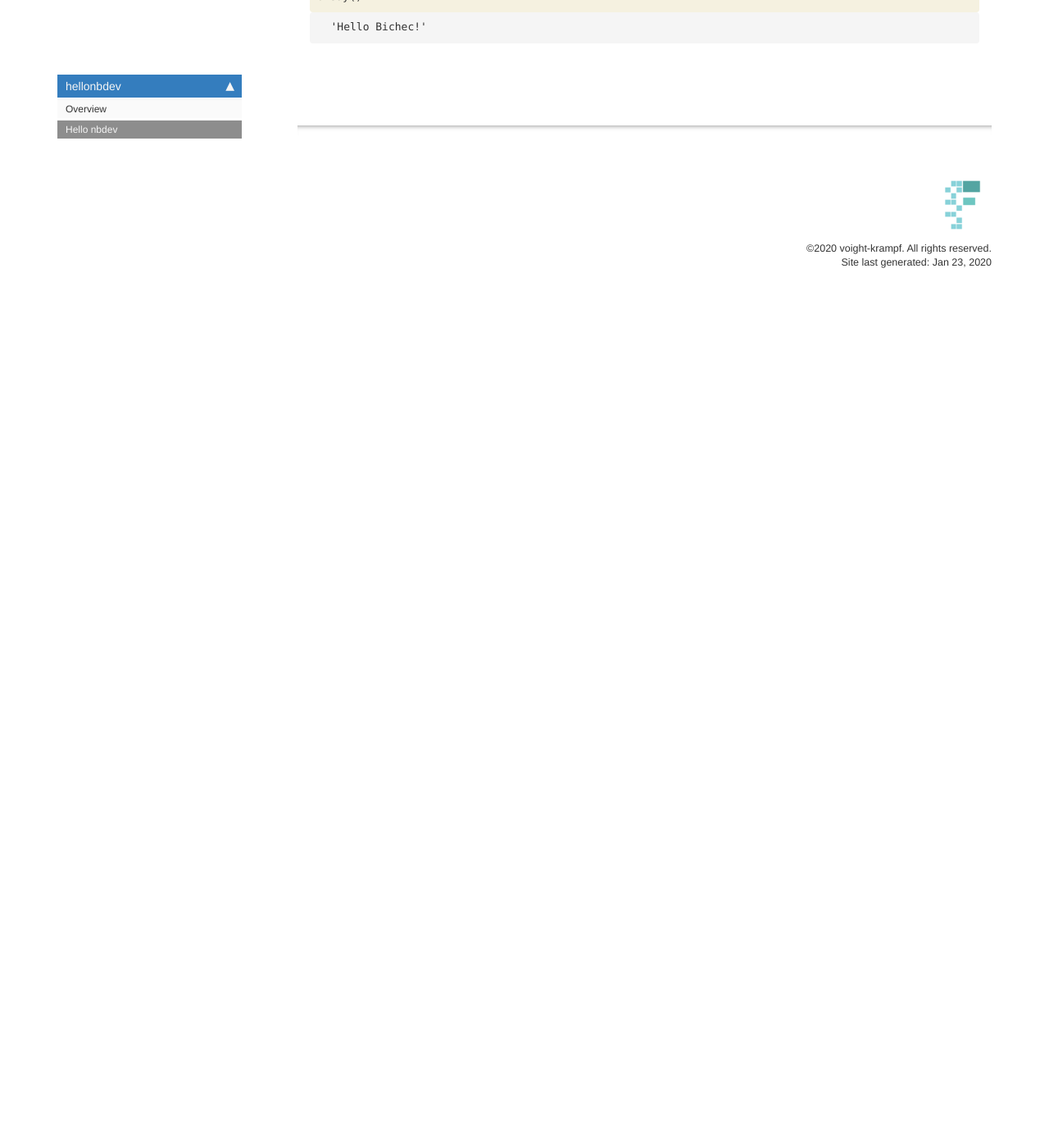
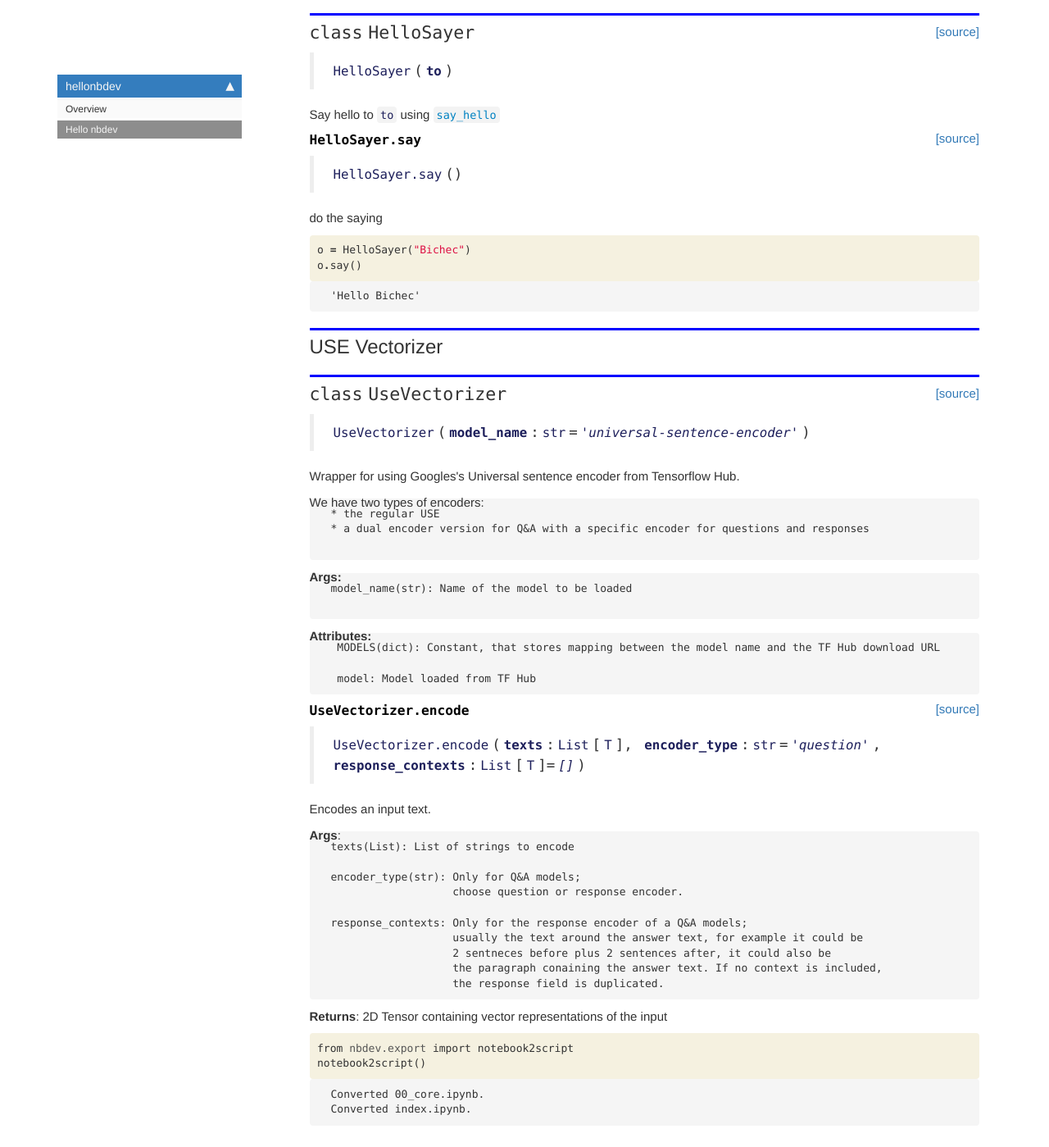
Before and after one commit to adai183/hellonbdev, a Jekyll site: the page built from docs/core.html, in a window 1280 px wide and 1400 px high, scrolled down 1028 px. Shown: the whole window at 82% size. Built offline with Jekyll 4.4.1, drawn with Linux system fonts in a browser that asks for light colours; nearby versions of some CDN libraries; comment, search, counter and statistics services are not loaded; before the commit the page ends 1408 px from its top, so only the background shows below that; some of the changed text lies outside the part shown.

Commit message:
test vectorizer

```diff
--- a/docs/core.html
+++ b/docs/core.html
@@ -22,6 +22,67 @@ summary: "API details."
 <div class="cell border-box-sizing code_cell rendered">
 
 </div>
+<div class="cell border-box-sizing code_cell rendered">
+<div class="input">
+
+<div class="inner_cell">
+    <div class="input_area">
+<div class=" highlight hl-ipython3"><pre><span></span><span class="o">%</span><span class="k">autosave</span> 5
+</pre></div>
+
+    </div>
+</div>
+</div>
+
+<div class="output_wrapper">
+<div class="output">
+
+<div class="output_area">
+
+
+
+
+<div id="ba70c4f5-2b44-4df6-8833-3ac9fb832f71"></div>
+<div class="output_subarea output_javascript ">
+<script type="text/javascript">
+var element = $('#ba70c4f5-2b44-4df6-8833-3ac9fb832f71');
+IPython.notebook.set_autosave_interval(5000)
+</script>
+</div>
+
+</div>
+
+<div class="output_area">
+
+<div class="output_subarea output_stream output_stdout output_text">
+<pre>Autosaving every 5 seconds
+</pre>
+</div>
+</div>
+
+</div>
+</div>
+
+</div>
+<div class="cell border-box-sizing code_cell rendered">
+<div class="input">
+
+<div class="inner_cell">
+    <div class="input_area">
+<div class=" highlight hl-ipython3"><pre><span></span><span class="kn">from</span> <span class="nn">nbdev.showdoc</span> <span class="kn">import</span> <span class="o">*</span>
+<span class="kn">from</span> <span class="nn">fastcore.test</span> <span class="kn">import</span> <span class="o">*</span>
+<span class="kn">from</span> <span class="nn">typing</span> <span class="kn">import</span> <span class="n">List</span>
+<span class="kn">import</span> <span class="nn">tensorflow</span> <span class="k">as</span> <span class="nn">tf</span>
+<span class="kn">import</span> <span class="nn">tensorflow_hub</span> <span class="k">as</span> <span class="nn">hub</span>
+<span class="kn">import</span> <span class="nn">numpy</span> <span class="k">as</span> <span class="nn">np</span>
+<span class="kn">import</span> <span class="nn">tensorflow_text</span>
+</pre></div>
+
+    </div>
+</div>
+</div>
+
+</div>
 <div class="cell border-box-sizing text_cell rendered"><div class="inner_cell">
 <div class="text_cell_render border-box-sizing rendered_html">
 <h2 id="Functions">Functions<a class="anchor-link" href="#Functions">&#182;</a></h2>
@@ -40,7 +101,7 @@ summary: "API details."
 
 
 <div class="output_markdown rendered_html output_subarea ">
-<h4 id="say_hello" class="doc_header"><code>say_hello</code><a href="https://github.com/adai183/hellonbdev/tree/master/hellonbdev/core.py#L6" class="source_link" style="float:right">[source]</a></h4><blockquote><p><code>say_hello</code>(<strong><code>to</code></strong>)</p>
+<h4 id="say_hello" class="doc_header"><code>say_hello</code><a href="https://github.com/adai183/hellonbdev/tree/master/hellonbdev/core.py#L15" class="source_link" style="float:right">[source]</a></h4><blockquote><p><code>say_hello</code>(<strong><code>to</code></strong>)</p>
 </blockquote>
 <p>Say hello to somebody</p>
 
@@ -79,7 +140,7 @@ summary: "API details."
 
 
 <div class="output_text output_subarea output_execute_result">
-<pre>&#39;Hello Sylvain!&#39;</pre>
+<pre>&#39;Hello Sylvain&#39;</pre>
 </div>
 
 </div>
@@ -93,7 +154,7 @@ summary: "API details."
 
 <div class="inner_cell">
     <div class="input_area">
-<div class=" highlight hl-ipython3"><pre><span></span><span class="n">test_eq</span><span class="p">(</span><span class="n">say_hello</span><span class="p">(</span><span class="s2">&quot;Jeremy&quot;</span><span class="p">),</span> <span class="s2">&quot;Hello Jeremy!&quot;</span><span class="p">)</span>
+<div class=" highlight hl-ipython3"><pre><span></span><span class="c1">#test_eq(say_hello(&quot;Jeremy&quot;), &quot;Hello Jeremy!&quot;)</span>
 </pre></div>
 
     </div>
@@ -113,7 +174,7 @@ summary: "API details."
 
 
 <div class="output_markdown rendered_html output_subarea ">
-<h2 id="HelloSayer" class="doc_header"><code>class</code> <code>HelloSayer</code><a href="https://github.com/adai183/hellonbdev/tree/master/hellonbdev/core.py#L11" class="source_link" style="float:right">[source]</a></h2><blockquote><p><code>HelloSayer</code>(<strong><code>to</code></strong>)</p>
+<h2 id="HelloSayer" class="doc_header"><code>class</code> <code>HelloSayer</code><a href="https://github.com/adai183/hellonbdev/tree/master/hellonbdev/core.py#L20" class="source_link" style="float:right">[source]</a></h2><blockquote><p><code>HelloSayer</code>(<strong><code>to</code></strong>)</p>
 </blockquote>
 <p>Say hello to <code>to</code> using <a href="/hellonbdev/core#say_hello"><code>say_hello</code></a></p>
 
@@ -134,7 +195,7 @@ summary: "API details."
 
 
 <div class="output_markdown rendered_html output_subarea ">
-<h4 id="HelloSayer.say" class="doc_header"><code>HelloSayer.say</code><a href="https://github.com/adai183/hellonbdev/tree/master/hellonbdev/core.py#L14" class="source_link" style="float:right">[source]</a></h4><blockquote><p><code>HelloSayer.say</code>()</p>
+<h4 id="HelloSayer.say" class="doc_header"><code>HelloSayer.say</code><a href="https://github.com/adai183/hellonbdev/tree/master/hellonbdev/core.py#L23" class="source_link" style="float:right">[source]</a></h4><blockquote><p><code>HelloSayer.say</code>()</p>
 </blockquote>
 <p>do the saying</p>
 
@@ -167,7 +228,7 @@ summary: "API details."
 
 
 <div class="output_text output_subarea output_execute_result">
-<pre>&#39;Hello Bichec!&#39;</pre>
+<pre>&#39;Hello Bichec&#39;</pre>
 </div>
 
 </div>
@@ -176,4 +237,115 @@ summary: "API details."
 </div>
 
 </div>
+<div class="cell border-box-sizing text_cell rendered"><div class="inner_cell">
+<div class="text_cell_render border-box-sizing rendered_html">
+<h2 id="USE-Vectorizer">USE Vectorizer<a class="anchor-link" href="#USE-Vectorizer">&#182;</a></h2>
 </div>
+</div>
+</div>
+<div class="cell border-box-sizing code_cell rendered">
+
+</div>
+<div class="cell border-box-sizing code_cell rendered">
+
+<div class="output_wrapper">
+<div class="output">
+
+<div class="output_area">
+
+
+<div class="output_markdown rendered_html output_subarea ">
+<h2 id="UseVectorizer" class="doc_header"><code>class</code> <code>UseVectorizer</code><a href="https://github.com/adai183/hellonbdev/tree/master/hellonbdev/core.py#L28" class="source_link" style="float:right">[source]</a></h2><blockquote><p><code>UseVectorizer</code>(<strong><code>model_name</code></strong>:<code>str</code>=<em><code>'universal-sentence-encoder'</code></em>)</p>
+</blockquote>
+<p>Wrapper for using Googles's Universal sentence encoder from Tensorflow Hub.</p>
+<p>We have two types of encoders:</p>
+
+<pre><code>* the regular USE
+* a dual encoder version for Q&amp;A with a specific encoder for questions and responses
+
+</code></pre>
+<p><strong>Args:</strong></p>
+
+<pre><code>model_name(str): Name of the model to be loaded
+
+</code></pre>
+<p><strong>Attributes:</strong></p>
+
+<pre><code> MODELS(dict): Constant, that stores mapping between the model name and the TF Hub download URL
+
+ model: Model loaded from TF Hub</code></pre>
+
+</div>
+
+</div>
+
+</div>
+</div>
+
+</div>
+<div class="cell border-box-sizing code_cell rendered">
+
+<div class="output_wrapper">
+<div class="output">
+
+<div class="output_area">
+
+
+<div class="output_markdown rendered_html output_subarea ">
+<h4 id="UseVectorizer.encode" class="doc_header"><code>UseVectorizer.encode</code><a href="https://github.com/adai183/hellonbdev/tree/master/hellonbdev/core.py#L58" class="source_link" style="float:right">[source]</a></h4><blockquote><p><code>UseVectorizer.encode</code>(<strong><code>texts</code></strong>:<code>List</code>[<code>T</code>], <strong><code>encoder_type</code></strong>:<code>str</code>=<em><code>'question'</code></em>, <strong><code>response_contexts</code></strong>:<code>List</code>[<code>T</code>]=<em><code>[]</code></em>)</p>
+</blockquote>
+<p>Encodes an input text.</p>
+<p><strong>Args</strong>:</p>
+
+<pre><code>texts(List): List of strings to encode
+
+encoder_type(str): Only for Q&amp;A models;
+                   choose question or response encoder.
+
+response_contexts: Only for the response encoder of a Q&amp;A models;
+                   usually the text around the answer text, for example it could be
+                   2 sentneces before plus 2 sentences after, it could also be
+                   the paragraph conaining the answer text. If no context is included,
+                   the response field is duplicated.
+</code></pre>
+<p><strong>Returns</strong>:
+    2D Tensor containing vector representations of the input</p>
+
+</div>
+
+</div>
+
+</div>
+</div>
+
+</div>
+<div class="cell border-box-sizing code_cell rendered">
+<div class="input">
+
+<div class="inner_cell">
+    <div class="input_area">
+<div class=" highlight hl-ipython3"><pre><span></span><span class="kn">from</span> <span class="nn">nbdev.export</span> <span class="kn">import</span> <span class="n">notebook2script</span>
+<span class="n">notebook2script</span><span class="p">()</span>
+</pre></div>
+
+    </div>
+</div>
+</div>
+
+<div class="output_wrapper">
+<div class="output">
+
+<div class="output_area">
+
+<div class="output_subarea output_stream output_stdout output_text">
+<pre>Converted 00_core.ipynb.
+Converted index.ipynb.
+</pre>
+</div>
+</div>
+
+</div>
+</div>
+
+</div>
+</div>
--- a/hellonbdev/_nbdev.py
+++ b/hellonbdev/_nbdev.py
@@ -3,7 +3,8 @@
 __all__ = ["index", "modules", "custom_doc_links", "git_url"]
 
 index = {"say_hello": "00_core.ipynb",
-         "HelloSayer": "00_core.ipynb"}
+         "HelloSayer": "00_core.ipynb",
+         "UseVectorizer": "00_core.ipynb"}
 
 modules = ["core.py"]
 
```
Also changed, not shown: hellonbdev/core.py (+81 -2 lines), 2 other files.
